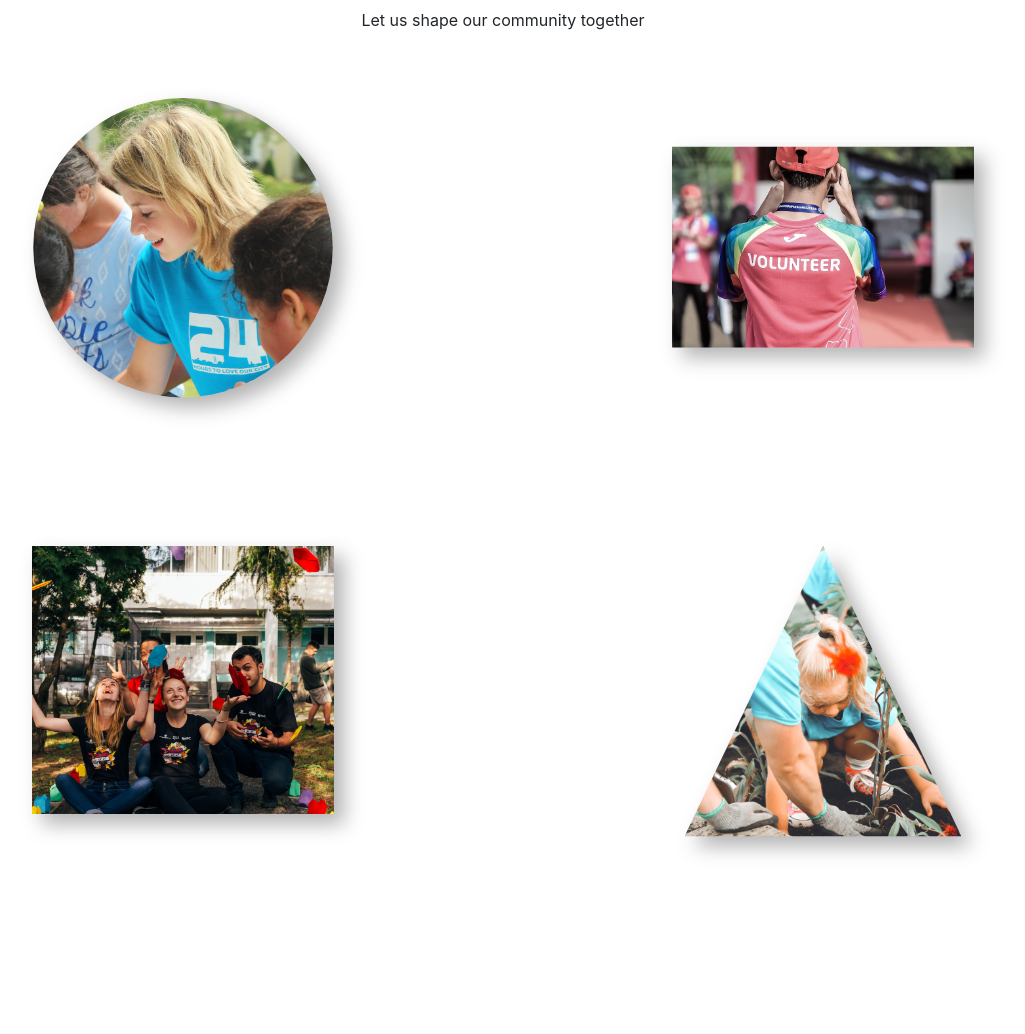
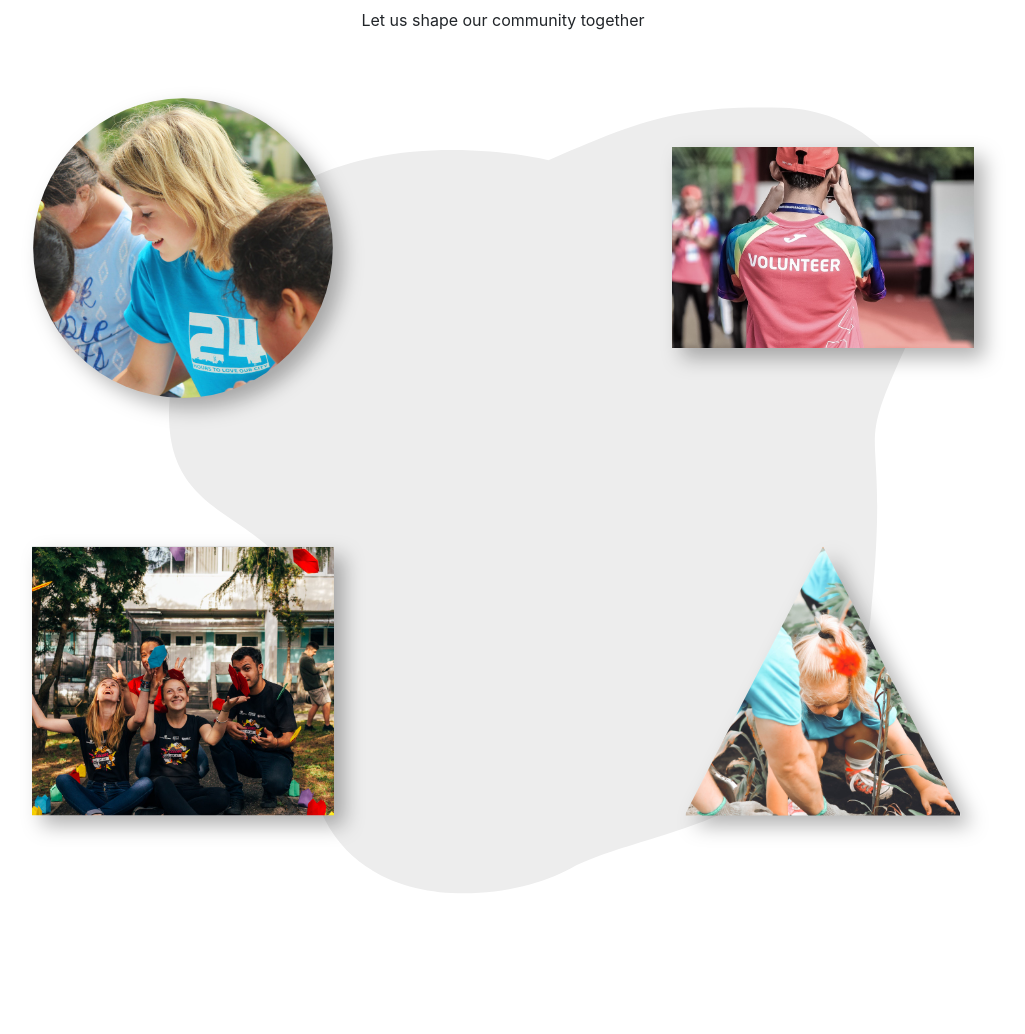
Before and after one commit to schwuchow/frontendtest, a website: page src/index.html in a window 1280 px wide. Shown: the part 112-1146 px from the top of the page, without its empty margins (137-1162 px from the left). Drawn offline with nearby package versions, Linux system fonts and the light colour scheme.

Commit message:
restructuring, adding bg, fixing small issues

```diff
--- a/index.html
+++ b/src/index.html
@@ -7,57 +7,56 @@
 
     <!-- Bootstrap CSS -->
     <link rel="stylesheet" href="https://stackpath.bootstrapcdn.com/bootstrap/4.3.1/css/bootstrap.min.css" integrity="sha384-ggOyR0iXCbMQv3Xipma34MD+dH/1fQ784/j6cY/iJTQUOhcWr7x9JvoRxT2MZw1T" crossorigin="anonymous">
-    <link rel="stylesheet" href="dist/styles.css">
-
+    <link rel="stylesheet" href="./styles.css">
 
     <title>Frontendtest</title>
   </head>
   <body>
-      <header class="text-center my-5">
-        <h1 class="mb-4">Your Social Engagement</h1>
-        <p>Let us shape our community together</p>
-      </header>
+    <header class="text-center my-5">
+      <h1 class="mb-4">Your Social Engagement</h1>
+      <p>Let us shape our community together</p>
+    </header>
     <div class="container-fluid">
         <div class="gallery row justify-content-around text-center">
             <div class="img-wrapper col-sm-12 col-md-6 col-lg-5">
-                <img src="img/img-1-1024w.jpg" class="gallery__img gallery__img--1 img-fluid" alt="Volunteering girl"
-                     srcset="img/img-1-768w.jpg 768w,
-                             img/img-1-1024w.jpg 1024w,
-                             img/img-1-1536w.jpg 1536w,
-                             img/img-1-2048w.jpg 2048w"
+                <img src="../img/img-1-1024w.jpg" class="gallery__img gallery__img--1 img-fluid" alt="Volunteering girl"
+                     srcset="../img/img-1-768w.jpg 768w,
+                             ../img/img-1-1024w.jpg 1024w,
+                             ../img/img-1-1536w.jpg 1536w,
+                             ../img/img-1-2048w.jpg 2048w"
                       source="(max-width: 768px) 768w,
                               (max-width: 1200px) 1024w,
                               (max-width: 1500px) 1536w,
                               2048w">
             </div>
             <div class="img-wrapper col-sm-12 col-md-6 col-lg-5">
-                <img src="img/img-2-1024w.jpg" class="gallery__img gallery__img--2 img-fluid" alt="Volunteer standing"
-                     srcset="img/img-2-768w.jpg 768w,
-                             img/img-2-1024w.jpg 1024w,
-                             img/img-2-1536w.jpg 1536w,
-                             img/img-2-2048w.jpg 2048w"
+                <img src="../img/img-2-1024w.jpg" class="gallery__img gallery__img--2 img-fluid" alt="Volunteer standing"
+                     srcset="../img/img-2-768w.jpg 768w,
+                             ../img/img-2-1024w.jpg 1024w,
+                             ../img/img-2-1536w.jpg 1536w,
+                             ../img/img-2-2048w.jpg 2048w"
                      source="(max-width: 768px) 768w,
                              (max-width: 1200px) 1024w,
                              (max-width: 1500px) 1536w,
                               2048w">
             </div>
             <div class="img-wrapper col-sm-12 col-md-6 col-lg-5">
-                <img src="img/img-3-1024w.jpg" class="gallery__img gallery__img--3 img-fluid" alt="Cheering group"
-                      srcset="img/img-3-768w.jpg 768w,
-                              img/img-3-1024w.jpg 1024w,
-                              img/img-3-1536w.jpg 1536w,
-                              img/img-3-2048w.jpg 2048w"
+                <img src="../img/img-3-1024w.jpg" class="gallery__img gallery__img--3 img-fluid" alt="Cheering group"
+                      srcset="../img/img-3-768w.jpg 768w,
+                              ../img/img-3-1024w.jpg 1024w,
+                              ../img/img-3-1536w.jpg 1536w,
+                              ../img/img-3-2048w.jpg 2048w"
                       source="(max-width: 768px) 768w,
                               (max-width: 1200px) 1024w,
                               (max-width: 1500px) 1536w,
                               2048w">
             </div>
             <div class="img-wrapper col-sm-12 col-md-6 col-lg-5">
-                <img src="img/img-4-1024w.jpg" class="gallery__img gallery__img--4 img-fluid" alt="Child who is helping"
-                      srcset="img/img-4-768w.jpg 768w,
-                              img/img-4-1024w.jpg 1024w,
-                              img/img-4-1536w.jpg 1536w,
-                              img/img-4-2048w.jpg 2048w"
+                <img src="../img/img-4-1024w.jpg" class="gallery__img gallery__img--4 img-fluid" alt="Child who is helping"
+                      srcset="../img/img-4-768w.jpg 768w,
+                              ../img/img-4-1024w.jpg 1024w,
+                              ../img/img-4-1536w.jpg 1536w,
+                              ../img/img-4-2048w.jpg 2048w"
                       source="(max-width: 768px) 768w,
                               (max-width: 1200px) 1024w,
                               (max-width: 1500px) 1536w,
@@ -67,10 +66,11 @@
     </div>
     <div class="overlay">
         <h1 class="overlay__title mt-5 mt-md-4 text-center"></h1>
-        <img class="overlay__img img-fluid" alt="Full image">
+        <div class="overlay__wrapper d-flex justify-content-center align-middle"><img class="overlay__img img-fluid" alt="Full image"></div>
         <button type="button" class="overlay__close close" aria-label="Close">
           <span aria-hidden="true">&times;</span>
         </button>
+        <div class="overlay__bg">
     </div>
 
     <!-- Optional JavaScript -->
@@ -78,6 +78,6 @@
     <script src="https://code.jquery.com/jquery-3.3.1.slim.min.js" integrity="sha384-q8i/X+965DzO0rT7abK41JStQIAqVgRVzpbzo5smXKp4YfRvH+8abtTE1Pi6jizo" crossorigin="anonymous"></script>
     <script src="https://cdnjs.cloudflare.com/ajax/libs/popper.js/1.14.7/umd/popper.min.js" integrity="sha384-UO2eT0CpHqdSJQ6hJty5KVphtPhzWj9WO1clHTMGa3JDZwrnQq4sF86dIHNDz0W1" crossorigin="anonymous"></script>
     <script src="https://stackpath.bootstrapcdn.com/bootstrap/4.3.1/js/bootstrap.min.js" integrity="sha384-JjSmVgyd0p3pXB1rRibZUAYoIIy6OrQ6VrjIEaFf/nJGzIxFDsf4x0xIM+B07jRM" crossorigin="anonymous"></script>
-    <script src="dist/index.js"></script>
+    <script src="./index.js"></script>
   </body>
 </html>
--- a/styles.scss
+++ b/src/styles.scss
@@ -4,6 +4,23 @@
 
 body {
     background-color: #fff;
+    background-image: url('../img/bg.svg');
+    background-position: center;
+    background-repeat: no-repeat;
+
+    @include media-breakpoint-up(md) {
+        background-size: 170%;
+     }
+
+     @include media-breakpoint-up(lg) {
+        background-size: 110%;
+     }
+
+    h1 {
+        font-weight: bold;
+        color: #26315f;
+        font-family: verdana, sans-serif;
+    }
 
     .img-wrapper {
         height: auto;
@@ -14,6 +31,7 @@ body {
             &__img {
                 width: 200%;
                 transition: .5s;
+                border: 1px solid #ddd;
 
                 &:hover {
                     transform: scale(1.1);
@@ -33,7 +51,7 @@ body {
 
                 &--4 {
                     width: 55%;
-                    clip-path: polygon(50% 0%, 100% 70%, 0% 70%);
+                    clip-path: polygon(50% 0%, 100% 65%, 0% 65%);
                 }
             }
         }
@@ -48,9 +66,9 @@ body {
         height: 100%;
         z-index: 2;
         background-color: rgba(255,255, 255,.9);
+        backdrop-filter: blur(3px);
 
         &__title {
-            background-color: #fff;
             font-size: 1.6rem;
 
             @include media-breakpoint-up(md) {
@@ -58,14 +76,25 @@ body {
              }
         }
 
-        &__img {
+        &__wrapper {
             position: absolute;
             top: 50%;
             left: 50%;
             transform: translate(-50%, -50%);
             width: 70%;
             height: 70%;
+            overflow: hidden;
+        }
+
+        &__img {
+            width: 100%;
+            height: 100%;
             object-fit: cover;
+            transition: 1s;
+
+            &:hover {
+                transform: scale(1.1);
+            }
         }
 
         &__close {
@@ -86,6 +115,11 @@ body {
                 margin-right: 3rem;
              }
         }
+
+        &__bg {
+            filter: blur(5px);
+            z-index: 1;
+        }
     }
 
     .openOverlay {
```
Also changed, not shown: package.json (+8 -8 lines), dist/index.html, dist/styles.css, img/bg.svg (added), src/index.js (renamed from index.js), src/styles.css (added), styles.comp.css, styles.css (deleted), 3 other files.
